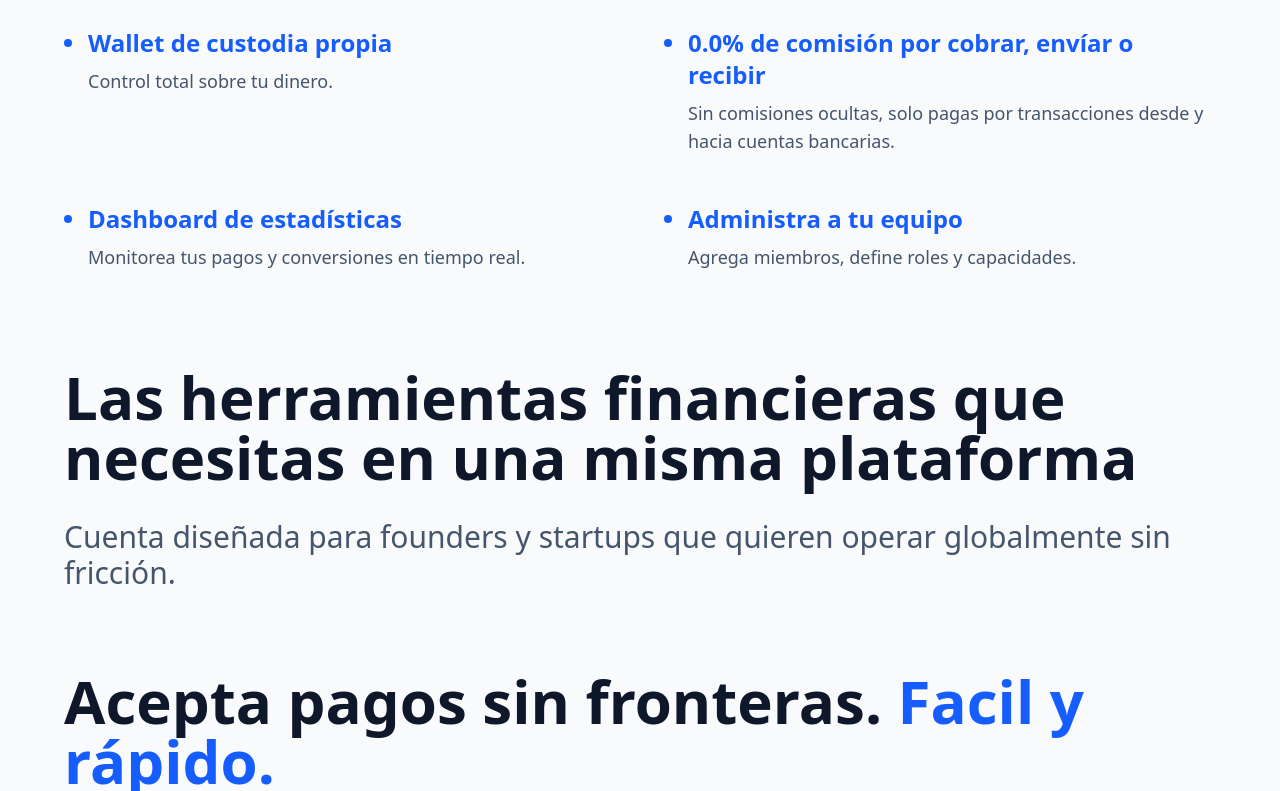
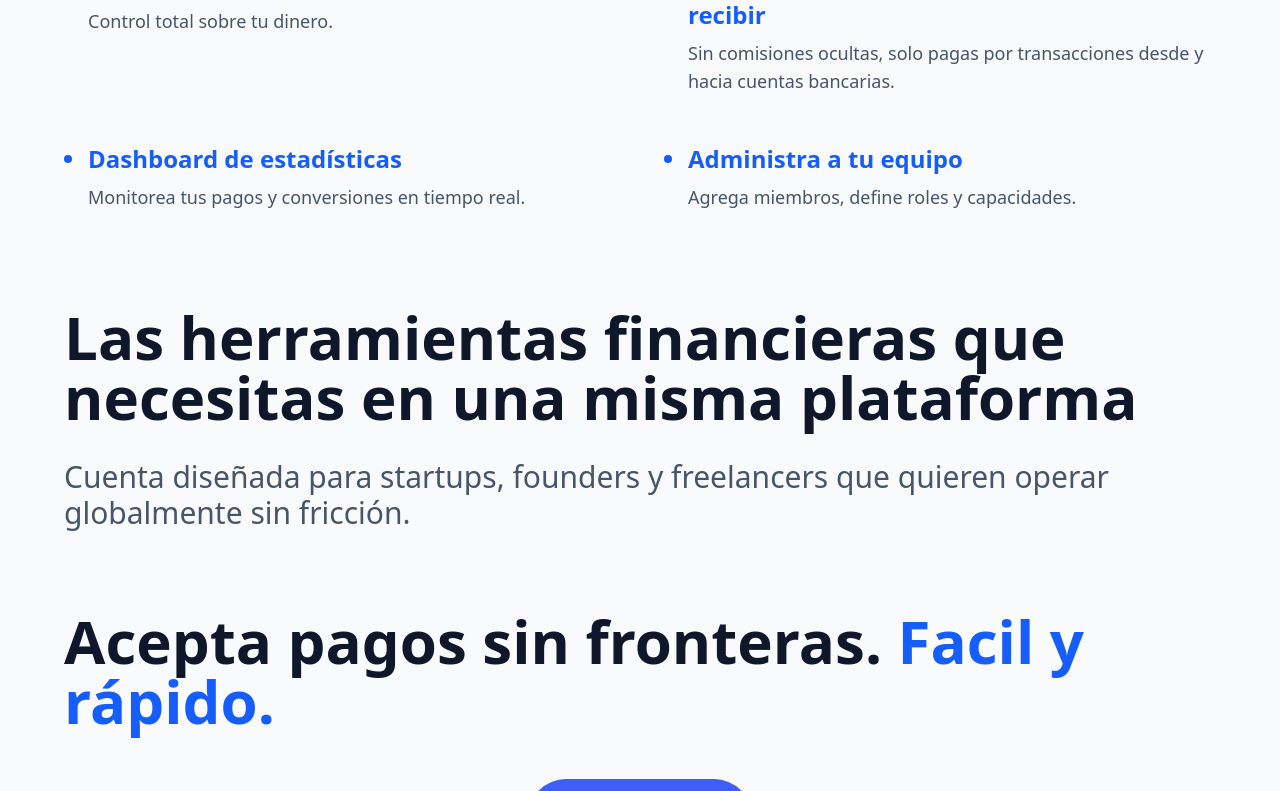
Before and after one commit to Crypto-Bros-Labs/FlowFi-Pay, a React (Vite) app: page / in a window 1280 px wide. Shown: the part 2239-3030 px from the top of the page. Built offline with nearby package versions, Linux system fonts and the light colour scheme; no server answers.

Commit message:
Update LandingPage text for clarity and inclusivity

```diff
--- a/src/shared/pages/LandingPage.tsx
+++ b/src/shared/pages/LandingPage.tsx
@@ -164,7 +164,7 @@ const LandingPage: React.FC = () => {
                         {/* How It Works */}
                         <div>
                             <h2 className="text-3xl md:text-5xl xl:text-6xl font-bold text-slate-900 mb-16 text-center lg:text-left">
-                                La cuenta financiera ideal para startups que operan en USDC: <span className="text-blue-600">FlowFi Pay</span>
+                                La plataforma ideal para startups que operan en USDC: <span className="text-blue-600">FlowFi Pay</span>
                             </h2>
 
                             <div className="grid xl:grid-cols-2 gap-16 items-center">
@@ -237,7 +237,7 @@ const LandingPage: React.FC = () => {
                                     Las herramientas financieras que necesitas en una misma plataforma
                                 </h2>
                                 <p className="text-lg md:text-xl lg:text-2xl xl:text-3xl text-slate-600 mx-auto lg:mx-0">
-                                    Cuenta diseñada para founders y startups que quieren operar globalmente sin fricción.
+                                    Cuenta diseñada para startups, founders y freelancers que quieren operar globalmente sin fricción.
                                 </p>
                             </div>
 
```
